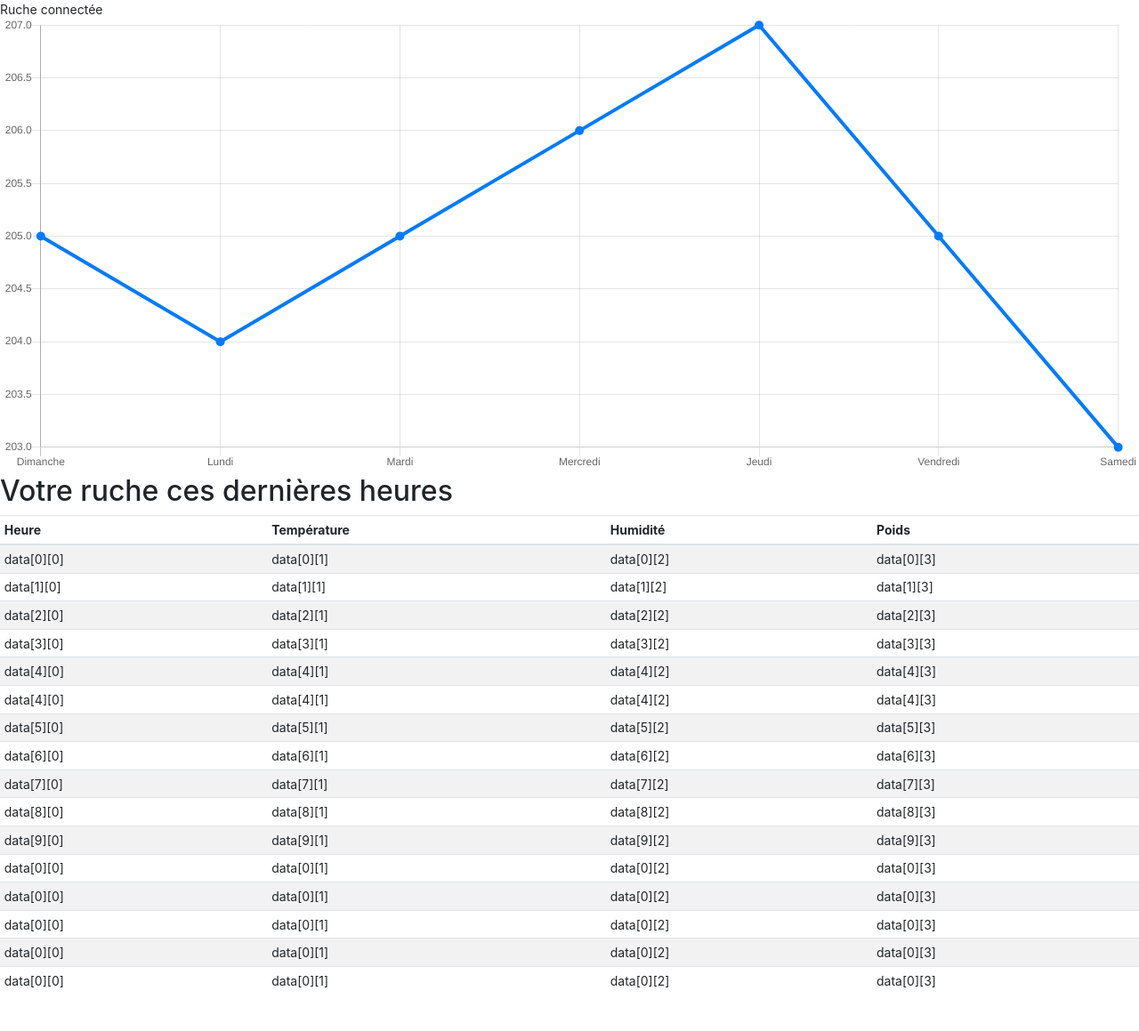
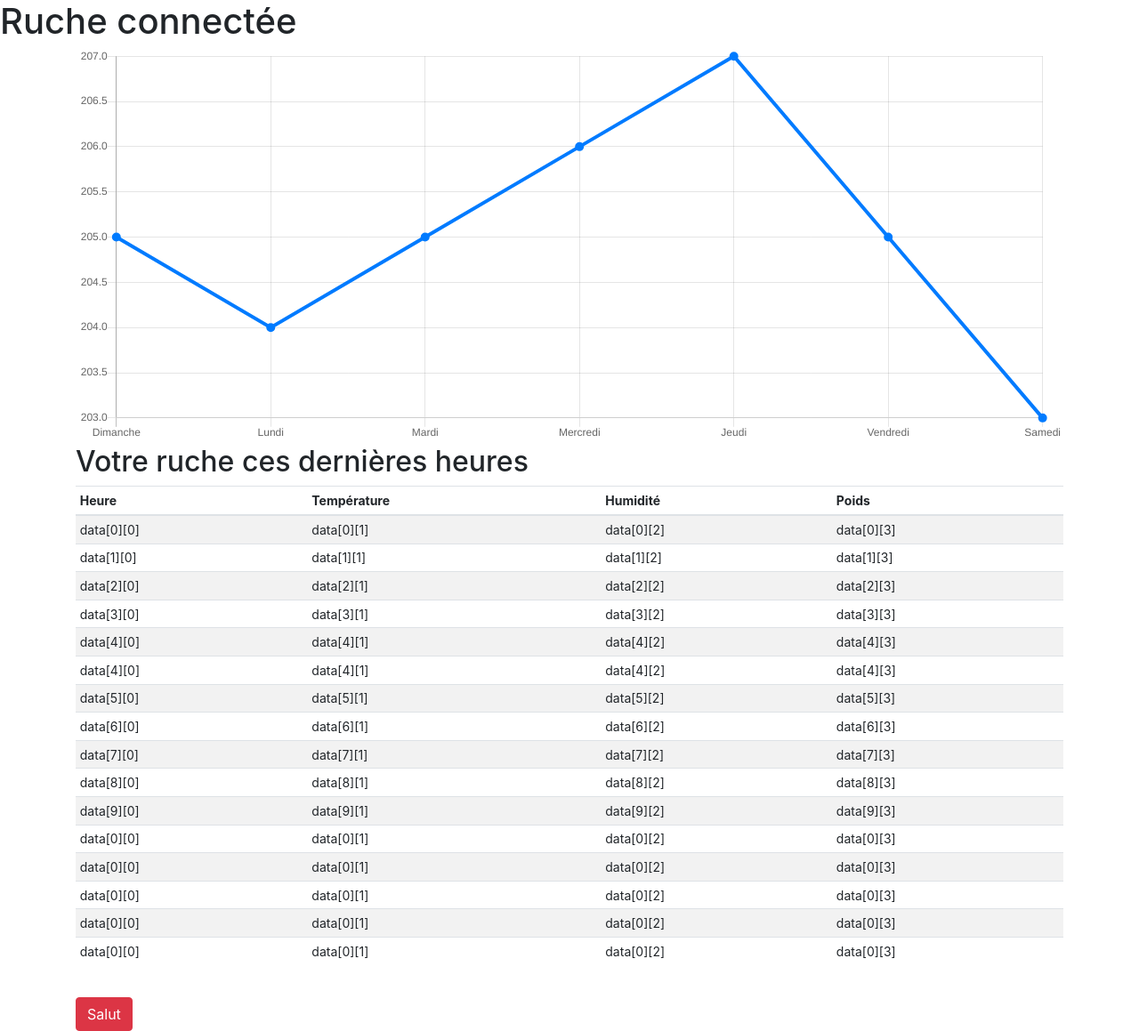
Before and after one commit to Nanomelette/Projet-RucheConnect-e, a plain HTML site: page frontend.html in a window 1280 px wide. Shown: the whole page at 89% size. Before the commit the page ends 1133 px from the top, so only its background shows below. Drawn offline with nearby package versions, Linux system fonts and the light colour scheme.

Commit message:
chargement bootstrap via CDN

```diff
--- a/frontend.html
+++ b/frontend.html
@@ -1,6 +1,6 @@
 
 
-<!doctype html>
+<!DOCTYPE html>
 <html lang="fr">
   <head>
     <meta charset="utf-8">
@@ -8,8 +8,7 @@
     <title> RUCHE CONNECTEE </title>
 
     <!-- Bootstrap core CSS -->
-<link href="../assets/dist/css/bootstrap.min.css" rel="stylesheet">
-
+    <link rel="stylesheet" href="https://stackpath.bootstrapcdn.com/bootstrap/4.5.2/css/bootstrap.min.css" integrity="sha384-JcKb8q3iqJ61gNV9KGb8thSsNjpSL0n8PARn9HuZOnIxN0hoP+VmmDGMN5t9UJ0Z" crossorigin="anonymous">
     <style>
       .bd-placeholder-img {
         font-size: 1.125rem;
@@ -37,10 +36,9 @@
 </title>
 
 <header>
-  <a> Ruche connectée </a>
+  <h1> Ruche connectée </h1>
 </header>
-
-
+  <div class="container">
       <canvas id="myChart" width="1000" height="400"></canvas>
 
       <h2> Votre ruche ces dernières heures </h2>
@@ -153,6 +151,8 @@
             </tr>
           </tbody>
         </table>
+        <br>
+        <button class="btn btn-danger">Salut</button>
       </div>
     </main>
   </div>
```
